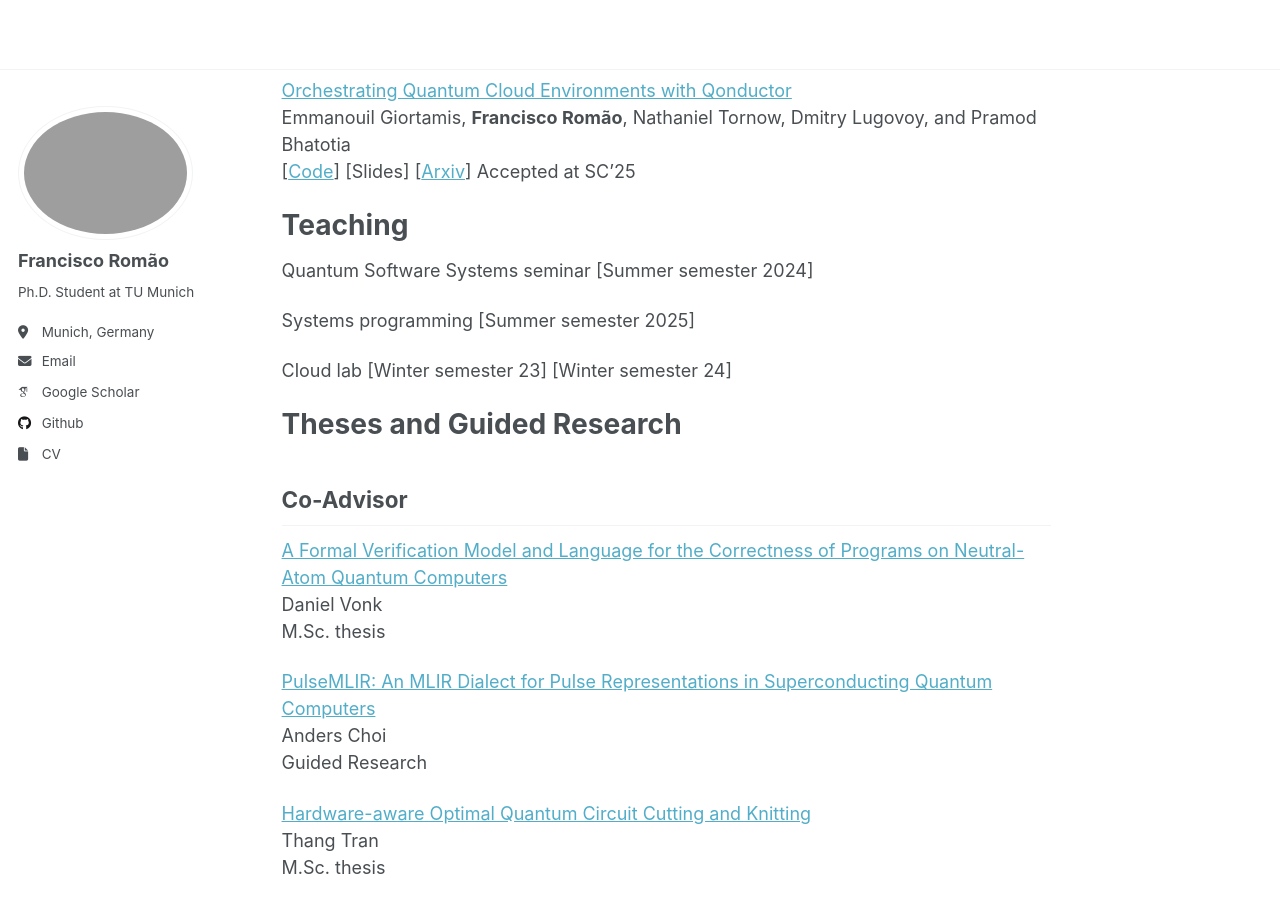
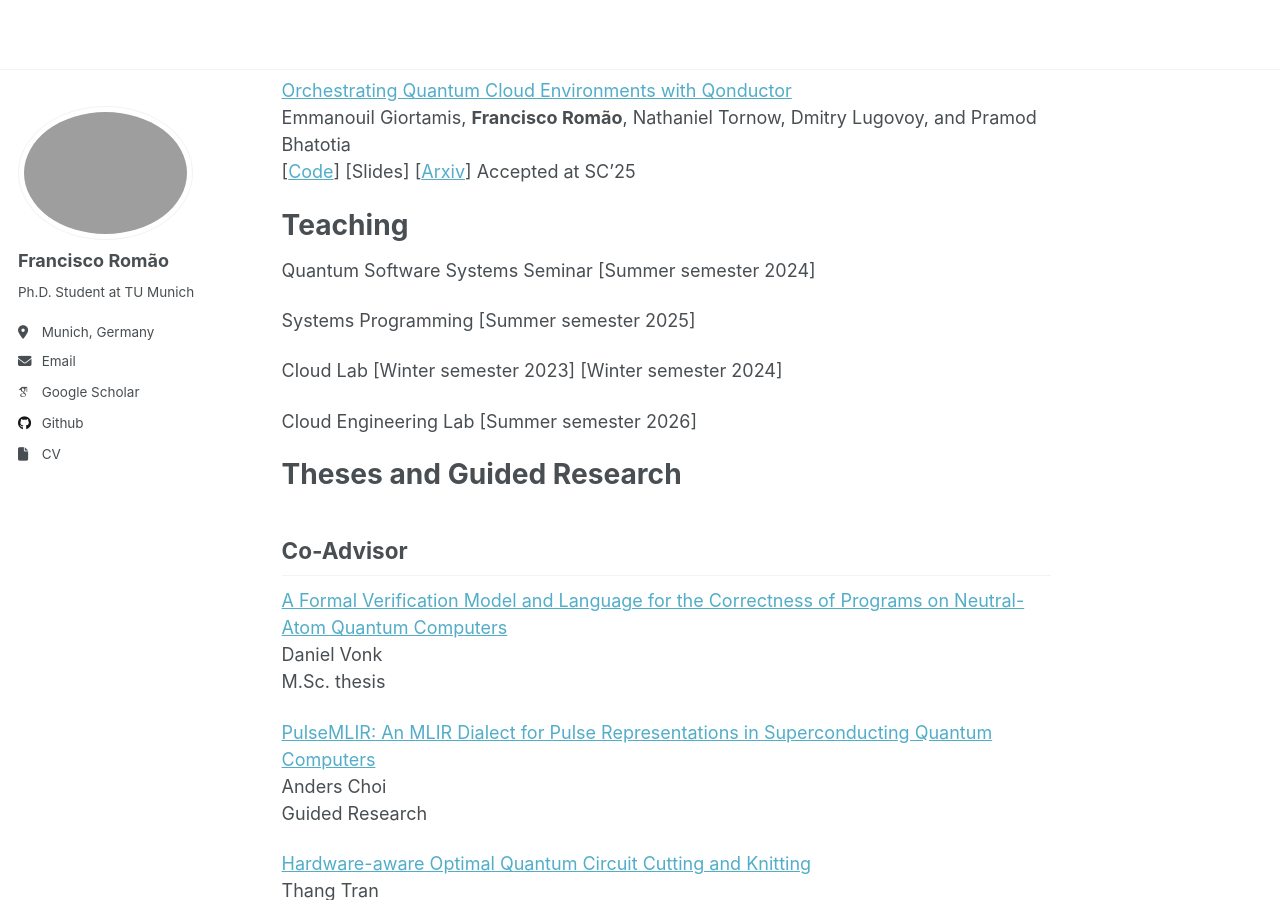
Before and after one commit to FranciscoRomao/FranciscoRomao.github.io, a Jekyll site: the page built from _pages/about.md, in a window 1280 px wide and 900 px high, scrolled down 718 px. Built offline with Jekyll 4.4.1, drawn with Linux system fonts in a browser that asks for light colours; some web fonts are replaced.

Commit message:
Update courses

```diff
--- a/_pages/about.md
+++ b/_pages/about.md
@@ -32,11 +32,13 @@ Emmanouil Giortamis, **Francisco Romão**, Nathaniel Tornow, Dmitry Lugovoy, and
 Teaching
 ======
 
-Quantum Software Systems seminar [Summer semester 2024]
+Quantum Software Systems Seminar [Summer semester 2024]
 
-Systems programming [Summer semester 2025]
+Systems Programming [Summer semester 2025]
 
-Cloud lab [Winter semester 23] [Winter semester 24]
+Cloud Lab [Winter semester 2023] [Winter semester 2024]
+
+Cloud Engineering Lab [Summer semester 2026]
 
 Theses and Guided Research
 ======
```
